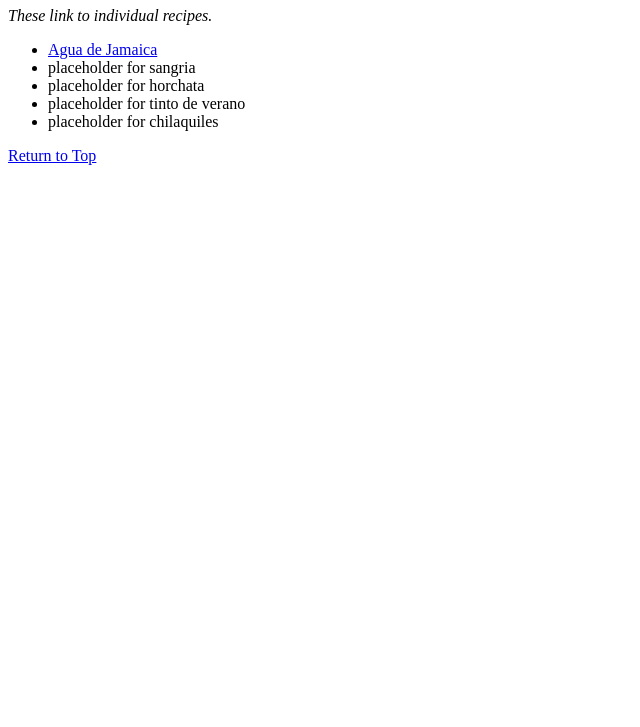
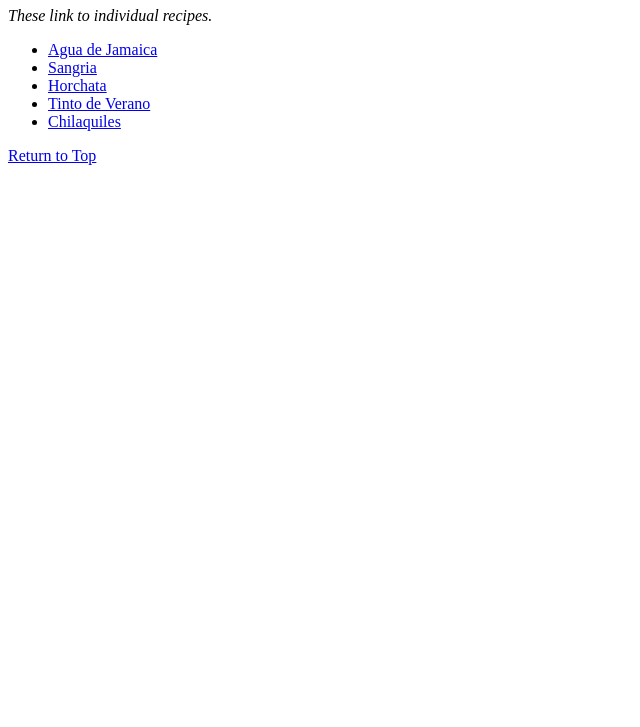
Before and after one commit to c0rwil/odin-recipes, a plain HTML site: page index.html in a window 1280 px wide. Shown: the part 73-800 px from the top of the page, without its empty margins (0-640 px from the left). Drawn offline with Linux system fonts and the light colour scheme.

Commit message:
added placeholders for internal references

```diff
--- a/index.html
+++ b/index.html
@@ -19,10 +19,10 @@
 		<div>
 			<ul>
 			<li><a href = './recipes/agua_de_jamaica.html'>Agua de Jamaica</a></li>
-				<li> placeholder for sangria</li>
-				<li> placeholder for horchata </li>
-				<li> placeholder for tinto de verano</li>
-				<li> placeholder for chilaquiles</li>
+				<li><a href='./recipes/sangria.html'>Sangria</a></li>
+				<li><a href='./recipes/horchata.html'>Horchata</a></li>
+				<li><a href='./recipes/tinto.html'>Tinto de Verano</a></li>
+				<li><a href='./recipes/chilaquiles.html'>Chilaquiles</a></li>
 			</ul>
 		</div>
 		<a href = "#header">Return to Top</a>
```
Also changed, not shown: recipes/agua_de_jamaica.html (added, +6 -0 lines), recipes/chilaquiles.html (added), recipes/horchata.html (added), recipes/sangria.html (added), recipes/tinto.html (added).
